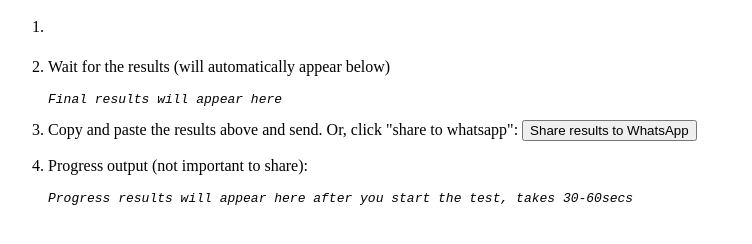
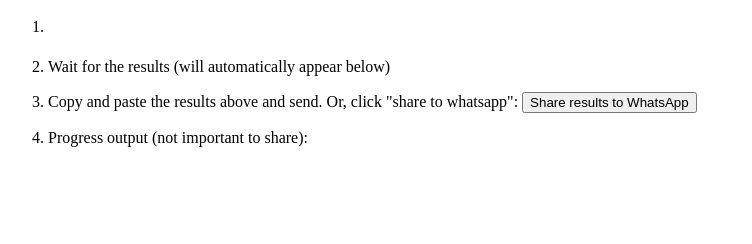
Before and after one commit to j-d-carmichael/api-dummy_d, a website: page docs/index.html in a window 1280 px wide. Shown: the part 48-292 px from the top of the page, without its empty margins (0-752 px from the left). Drawn offline with Linux system fonts and the light colour scheme.

Commit message:
Update index.html

```diff
--- a/docs/index.html
+++ b/docs/index.html
@@ -8,18 +8,14 @@
     <li><div id="controls"></div></li>
     <li>
       <p>Wait for the results (will automatically appear below)</p
-      <div id="summary">
-        <pre><i>Final results will appear here</i></pre>
-      </div>
+      <div id="summary"></div>
     </li>
     <li>
       Copy and paste the results above and send. Or, click "share to whatsapp": <button onclick="shareResults()"> Share results to WhatsApp </button>
     </li>
     <li>
       <p>Progress output (not important to share):</h2>
-      <div id="result">
-        <pre><i>Progress results will appear here after you start the test, takes 30-60secs</i></pre>
-      </div>
+      <div id="result"></div>
     </li>
   </ol>
 
```
